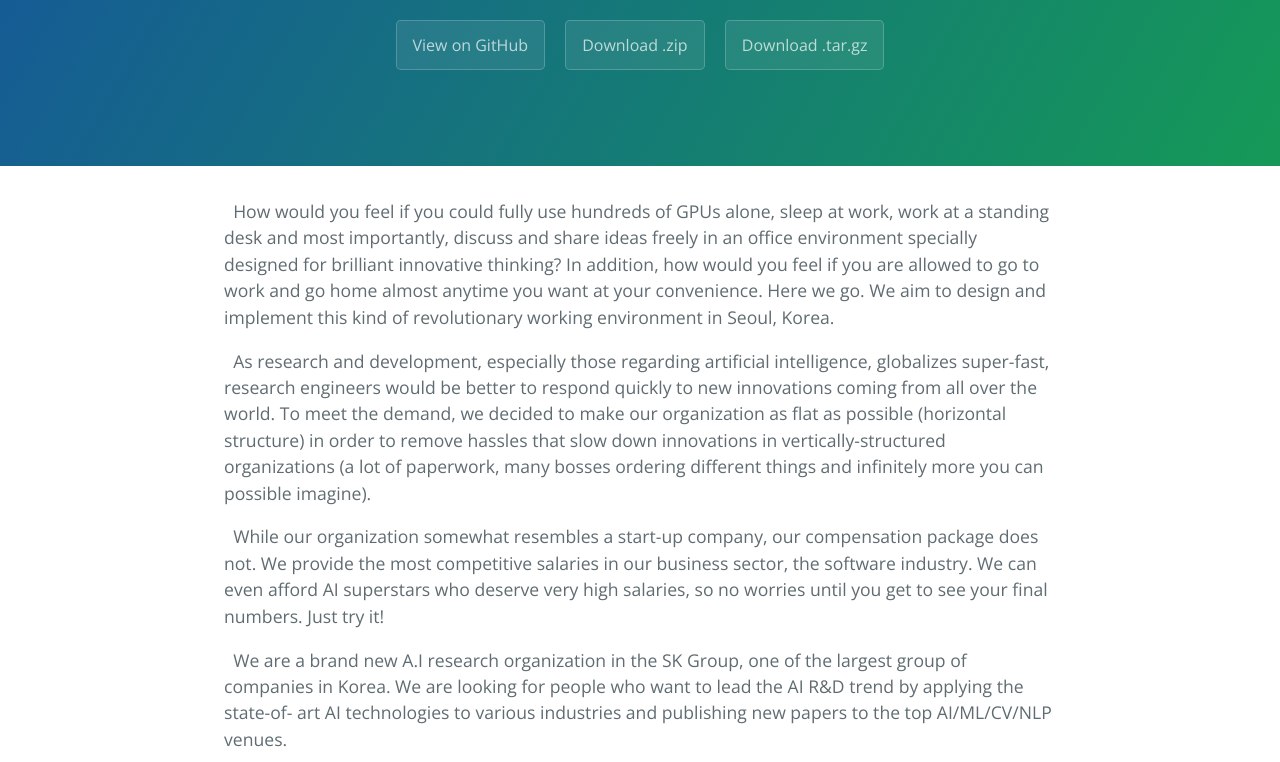
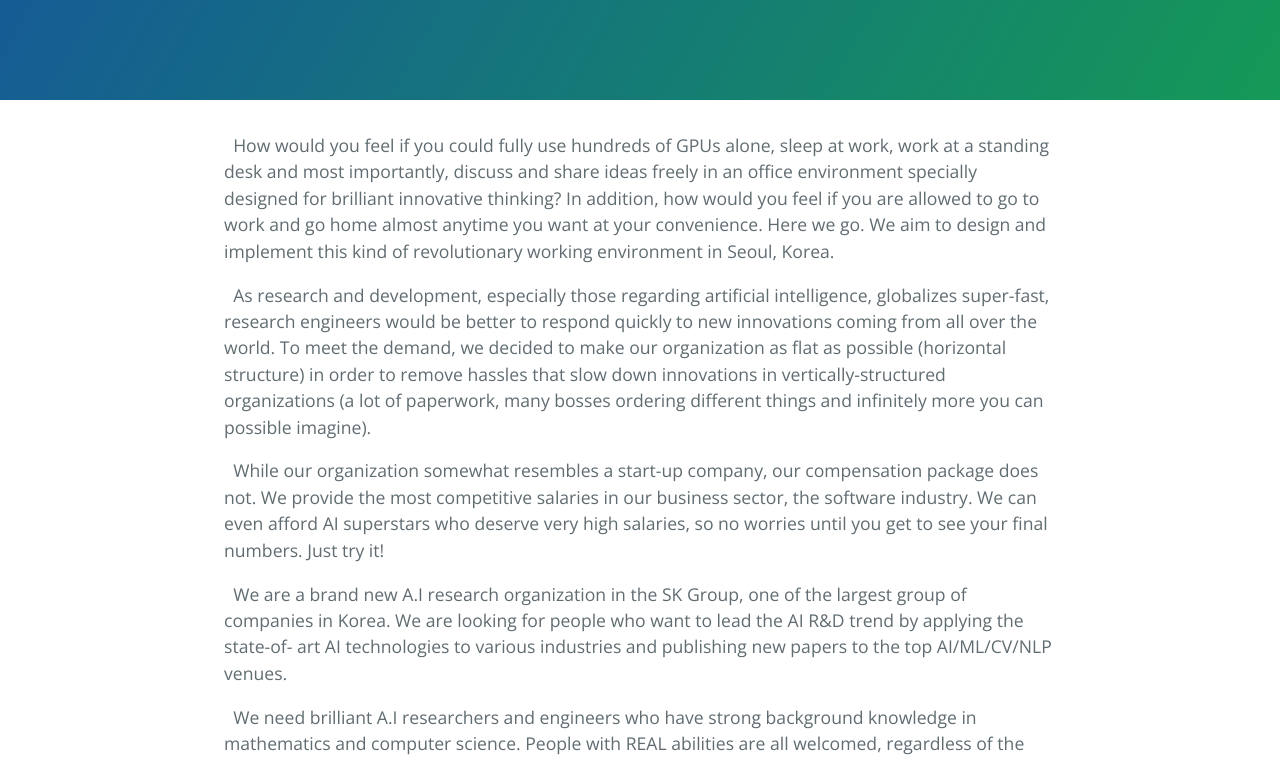
Before and after one commit to jazzsaxmafia/awesome-recruit-en, a plain HTML site: page index.html in a window 1280 px wide. Shown: the part 170-932 px from the top of the page. Drawn offline with nearby package versions, Linux system fonts and the light colour scheme.

Commit message:
Update index.html

```diff
--- a/index.html
+++ b/index.html
@@ -13,9 +13,6 @@
     <section class="page-header">
       <h1 class="project-name">WE ARE HIRING!</h1>
       <h2 class="project-tagline"></h2>
-      <a href="https://github.com/jazzsaxmafia/awesome-recruit-en" class="btn">View on GitHub</a>
-      <a href="https://github.com/jazzsaxmafia/awesome-recruit-en/zipball/master" class="btn">Download .zip</a>
-      <a href="https://github.com/jazzsaxmafia/awesome-recruit-en/tarball/master" class="btn">Download .tar.gz</a>
     </section>
 
     <section class="main-content">
```
